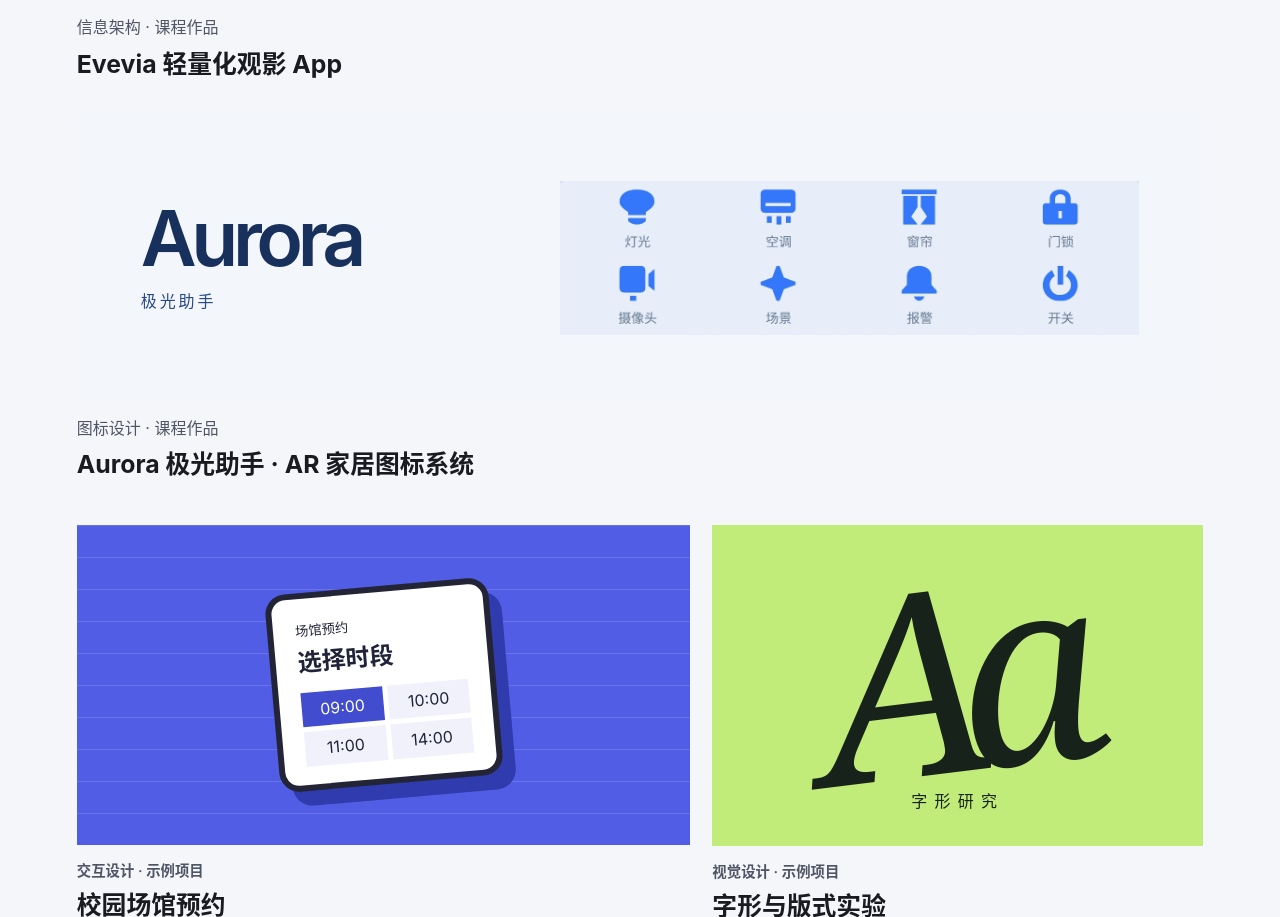
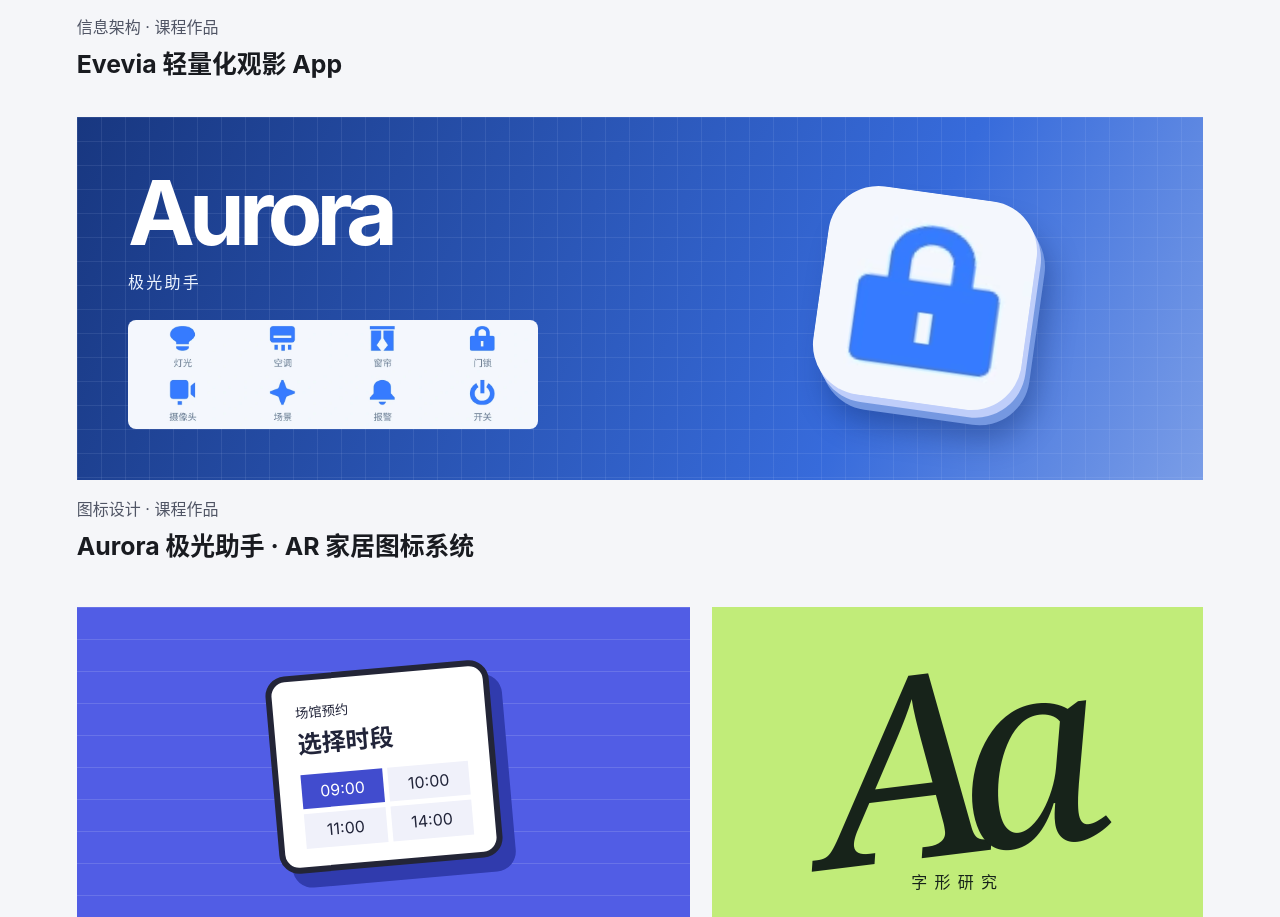
Before and after one commit to QIhai728/NAnami, a plain HTML site: page index.html in a window 1280 px wide. Shown: the part 1023-1940 px from the top of the page. Drawn offline with Linux system fonts and the light colour scheme.

Commit message:
重绘作品封面 aurora.css

```diff
--- a/aurora.css
+++ b/aurora.css
@@ -1,13 +1,52 @@
 .aurora-feature{display:block;margin:0 0 2.5rem;text-decoration:none}
 .aurora-feature p{color:#505565;margin:1rem 0 .2rem}.aurora-feature h3{margin:0;font-size:1.55rem}
-.aurora-cover{display:flex;align-items:center;justify-content:space-between;gap:2rem;background:#f3f6fb;padding:clamp(1.5rem,5vw,5rem);color:#18305c}
-.aurora-cover b{display:block;font:600 clamp(3rem,6vw,6rem)/1 Inter,sans-serif;letter-spacing:-.07em}
-.aurora-cover span{display:block;color:#284985;letter-spacing:.18em;margin-top:.6rem}
-.aurora-cover img{width:58%;height:auto;mix-blend-mode:multiply}
+.aurora-cover {
+  position: relative;
+  isolation: isolate;
+  display: grid;
+  grid-template-columns: minmax(0, 1.2fr) minmax(0, 1fr);
+  align-items: center;
+  gap: 1.5rem;
+  padding: clamp(24px, 4vw, 64px);
+  background-color: #204dbe;
+  background-image: linear-gradient(90deg, #ccddff19 1px, transparent 1px),
+                    linear-gradient(#ccddff19 1px, transparent 1px),
+                    linear-gradient(115deg, #183780, #376bdb 70%, #7a9de7);
+  background-size: 24px 24px, 24px 24px, auto;
+  color: white;
+}
+.aurora-cover > div > b {
+  display: block;
+  font: 650 clamp(3rem, 7vw, 7rem)/1 Inter, sans-serif;
+  letter-spacing: -.065em;
+}
+.aurora-cover span { display: block; color: #edf4ff; margin-top: .75rem; letter-spacing: .14em; }
+.aurora-cover::after {
+  content: "";
+  grid-area: 1 / 2 / 3 / 3;
+  justify-self: center;
+  width: min(70%, 210px);
+  aspect-ratio: 1;
+  border-radius: 24%;
+  background: #f5f7fc url("assets/aurora/icons.webp") 89.8% .5% / 1127% auto no-repeat;
+  box-shadow: 5px 7px #bfcefa, 10px 14px #7598e1, 17px 27px 30px #0a225a60;
+  transform: rotate(8deg);
+}
+.aurora-cover img {
+  grid-column: 1;
+  width: min(100%, 410px);
+  border-radius: 8px;
+}
+@media (max-width: 620px) {
+  .aurora-cover { grid-template-columns: minmax(0,1fr) minmax(60px,.48fr); gap: 1rem .5rem; }
+  .aurora-cover > div > b { font-size: min(3.2rem, 13vw); }
+  .aurora-cover::after { grid-row: 1; width: 82%; }
+  .aurora-cover img { grid-column: 1/-1; width: 100%; }
+}
 .aurora-case{max-width:1040px;margin:auto}.aurora-case h1{font-size:clamp(2.3rem,6vw,5rem)}
 .aurora-case section{margin:clamp(2.8rem,6vw,5.5rem) 0}.aurora-case p{max-width:46rem}
 .aurora-case figure{margin:1.5rem 0}.aurora-case figure img{display:block;width:100%;height:auto}
 .aurora-case figcaption{font-size:.94rem;color:#505565;margin-top:.5rem}
 .aurora-case .study{display:grid;grid-template-columns:1fr 1fr;gap:2rem;align-items:center}
 .aurora-case .links{display:flex;gap:1.5rem;flex-wrap:wrap}
-@media(max-width:650px){.aurora-cover{flex-direction:column;align-items:flex-start}.aurora-cover img{width:100%}.aurora-case .study{display:block}}
+@media(max-width:650px){.aurora-case .study{display:block}}
```
